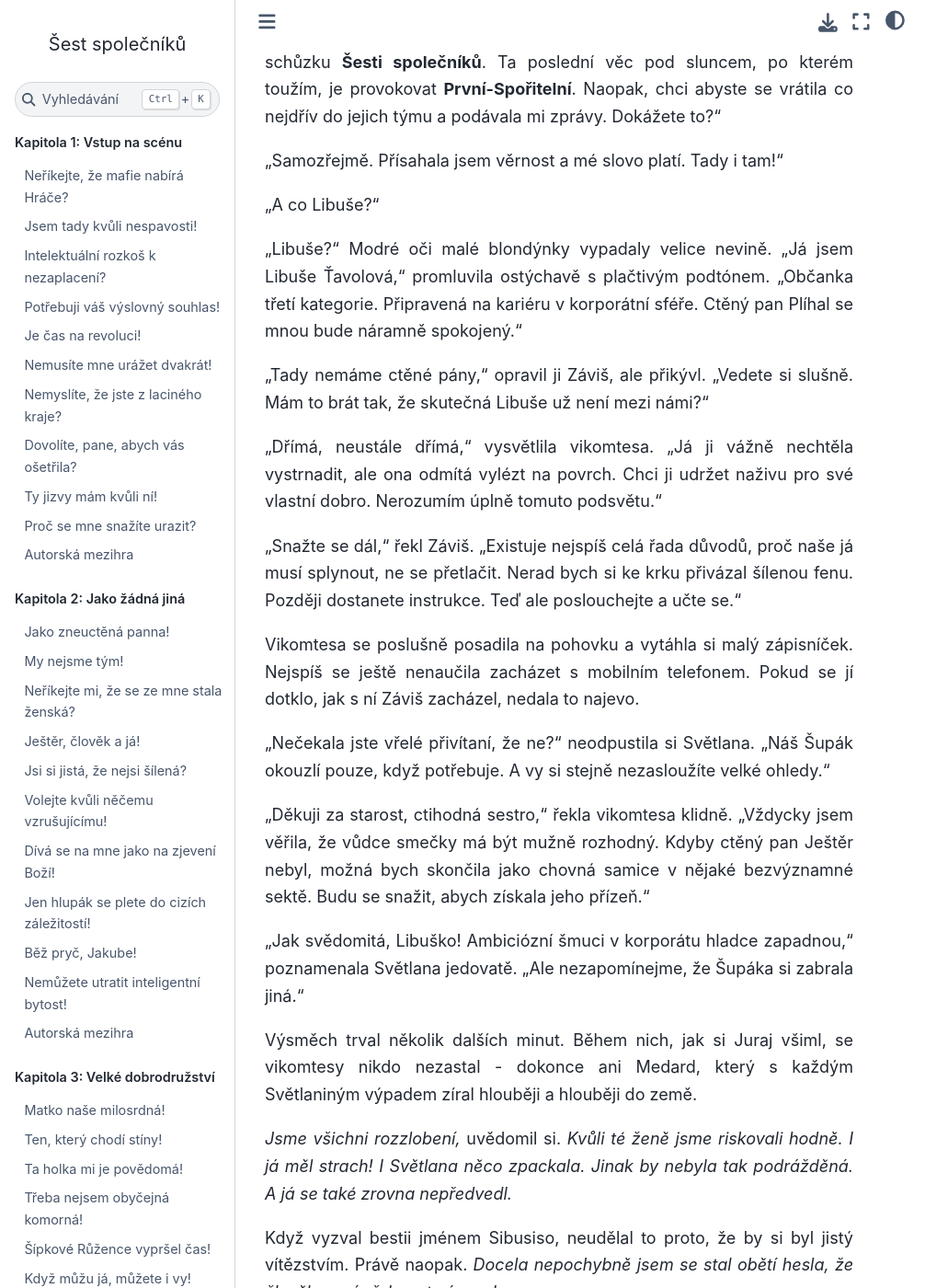
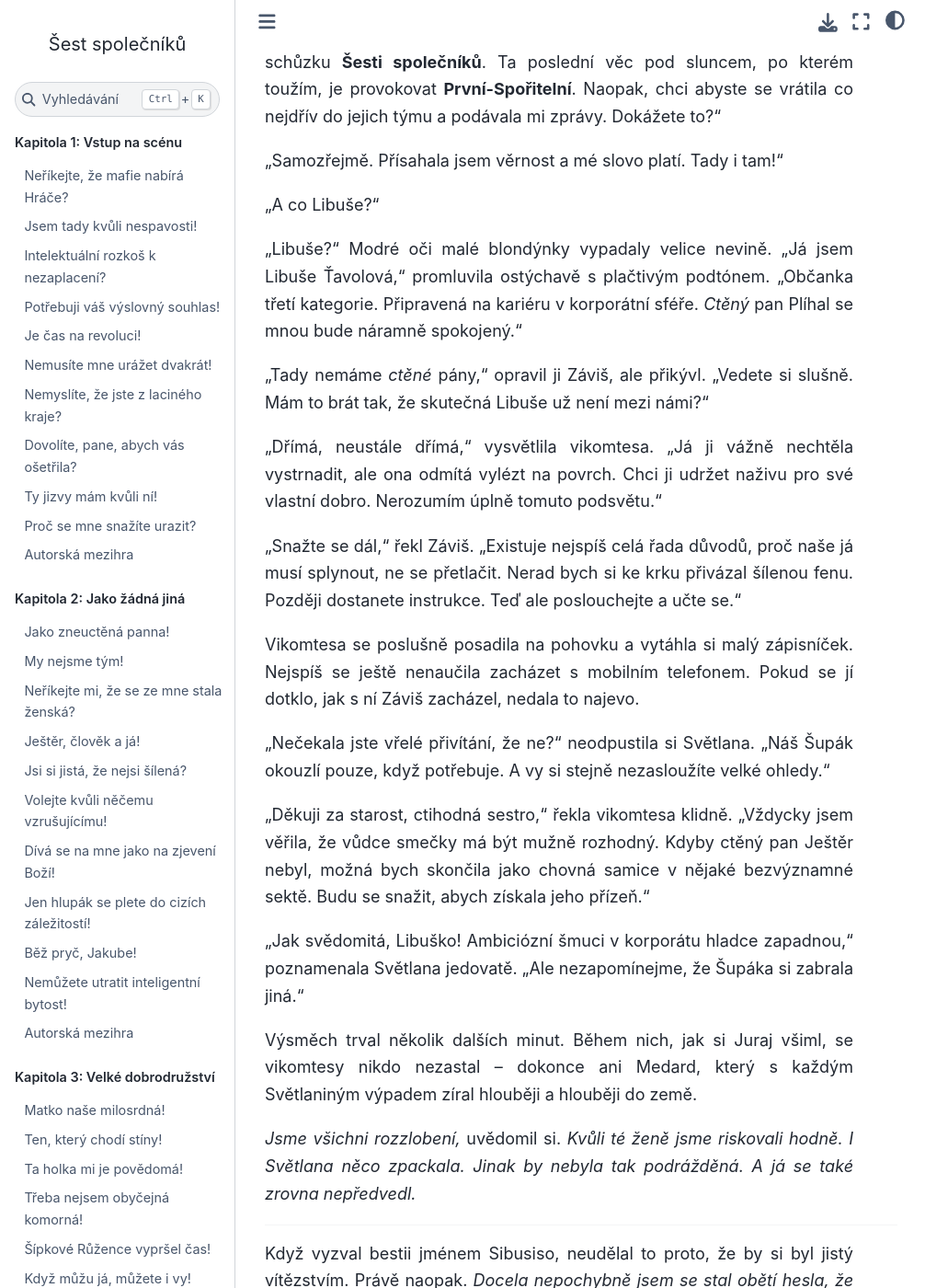
Before and after one commit to hanpari/sest-spolecniku, a Sphinx documentation site: the page built from source/sest_spolecniku/17/10.md, in a window 1280 px wide and 1400 px high, scrolled down 2039 px. Shown: the whole window at 92% size, without its empty margins (0-1031 px from the left). Built offline with Sphinx 7.4.7 and the Sphinx Book theme 1.1.4, drawn with Linux system fonts in a browser that asks for light colours; some of the changed text lies outside the part shown.

Commit message:
Anjelika

```diff
--- a/source/sest_spolecniku/17/10.md
+++ b/source/sest_spolecniku/17/10.md
@@ -30,7 +30,7 @@
 
 Medard rychle zavrtěl hlavou.
 
-"Pan ředitel mi pouze prozradil, že mou záchranu jste naplánoval vy," řekla vikomtesa. "Hodně o vás mluvil ten červ Abrahám Plíhal. Leze mi krkem! A vy jemu také! Chce s vámi soupeřit. Budete-li se mu chtít mstít, jsem službám."
+"Pan ředitel mi pouze prozradil, že mou záchranu jste naplánoval vy," řekla vikomtesa. "Hodně o vás mluvil ten červ Abrahám Plíhal. Leze mi krkem! A vy jemu také! Chce s vámi soupeřit. Budete-li se mu chtít mstít, jsem k službám."
 
 "Jste zřejmě emocionální typ," odvětil Záviš, "ale já nikdy nesoutěžím. Přísahala jste nám poslušnost, tady i tam. Proto jsem vás pozval na schůzku **Šesti společníků**. Ta poslední věc pod sluncem, po kterém toužím, je provokovat **První-Spořitelní**. Naopak, chci abyste se vrátila co nejdřív do jejich týmu a podávala mi zprávy. Dokážete to?"
 
@@ -38,9 +38,9 @@
 
 "A co Libuše?"
 
-"Libuše?" Modré oči malé blondýnky vypadaly velice nevině. "Já jsem Libuše Ťavolová," promluvila ostýchavě s plačtivým podtónem. "Občanka třetí kategorie. Připravená na kariéru v korporátní sféře. Ctěný pan Plíhal se mnou bude náramně spokojený."
+"Libuše?" Modré oči malé blondýnky vypadaly velice nevině. "Já jsem Libuše Ťavolová," promluvila ostýchavě s plačtivým podtónem. "Občanka třetí kategorie. Připravená na kariéru v korporátní sféře. *Ctěný* pan Plíhal se mnou bude náramně spokojený."
 
-"Tady nemáme ctěné pány," opravil ji Záviš, ale přikývl. "Vedete si slušně. Mám to brát tak, že skutečná Libuše už není mezi námi?"
+"Tady nemáme *ctěné* pány," opravil ji Záviš, ale přikývl. "Vedete si slušně. Mám to brát tak, že skutečná Libuše už není mezi námi?"
 
 "Dřímá, neustále dřímá," vysvětlila vikomtesa. "Já ji vážně nechtěla vystrnadit, ale ona odmítá vylézt na povrch. Chci ji udržet naživu pro své vlastní dobro. Nerozumím úplně tomuto podsvětu."
 
@@ -48,15 +48,17 @@
 
 Vikomtesa se poslušně posadila na pohovku a vytáhla si malý zápisníček. Nejspíš se ještě nenaučila zacházet s mobilním telefonem. Pokud se jí dotklo, jak s ní Záviš zacházel, nedala to najevo.
 
-"Nečekala jste vřelé přivítaní, že ne?" neodpustila si Světlana. "Náš Šupák okouzlí pouze, když potřebuje. A vy si stejně nezasloužíte velké ohledy."
+"Nečekala jste vřelé přivítání, že ne?" neodpustila si Světlana. "Náš Šupák okouzlí pouze, když potřebuje. A vy si stejně nezasloužíte velké ohledy."
 
 "Děkuji za starost, ctihodná sestro," řekla vikomtesa klidně. "Vždycky jsem věřila, že vůdce smečky má být mužně rozhodný. Kdyby ctěný pan Ještěr nebyl, možná bych skončila jako chovná samice v nějaké bezvýznamné sektě. Budu se snažit, abych získala jeho přízeň."
 
-"Jak svědomitá, Libuško! Ambiciózní šmuci  v korporátu hladce zapadnou," poznamenala Světlana jedovatě. "Ale nezapomínejme, že Šupáka si zabrala jiná."
+"Jak svědomitá, Libuško! Ambiciózní šmuci v korporátu hladce zapadnou," poznamenala Světlana jedovatě. "Ale nezapomínejme, že Šupáka si zabrala jiná."
 
-Výsměch trval několik dalších minut. Během nich, jak si Juraj všiml, se vikomtesy nikdo nezastal - dokonce ani Medard, který s každým Světlaniným výpadem zíral hlouběji a hlouběji do země.
+Výsměch trval několik dalších minut. Během nich, jak si Juraj všiml, se vikomtesy nikdo nezastal – dokonce ani Medard, který s každým Světlaniným výpadem zíral hlouběji a hlouběji do země.
 
-*Jsme všichni rozzlobení,* uvědomil si. *Kvůli té ženě jsme riskovali hodně. I já měl strach! I Světlana něco zpackala. Jinak by nebyla tak podrážděná. A já se také zrovna nepředvedl.*
+*Jsme všichni rozzlobení,* uvědomil si. *Kvůli té ženě jsme riskovali hodně. I Světlana něco zpackala. Jinak by nebyla tak podrážděná. A já se také zrovna nepředvedl.*
+
+***
 
 Když vyzval bestii jménem Sibusiso, neudělal to proto, že by si byl jistý vítězstvím. Právě naopak. *Docela nepochybně jsem se stal obětí hesla, že člověk musí překonat sám sebe.*
 
```
Also changed, not shown: other parts of source/sest_spolecniku/17/10.md (+9 -9 lines).
